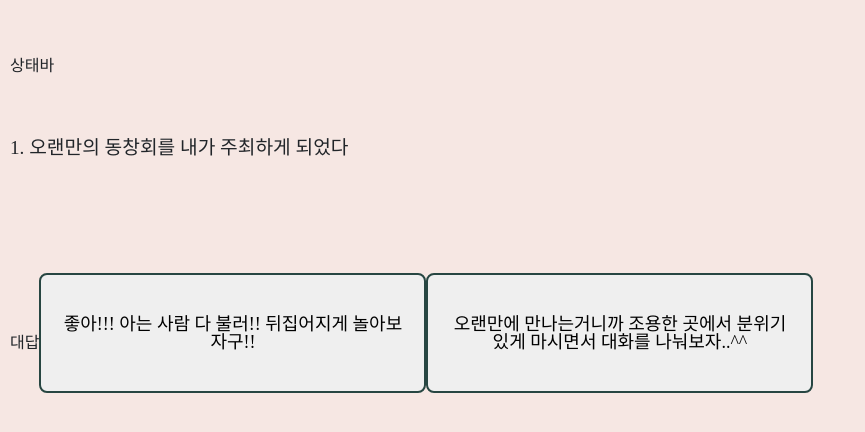
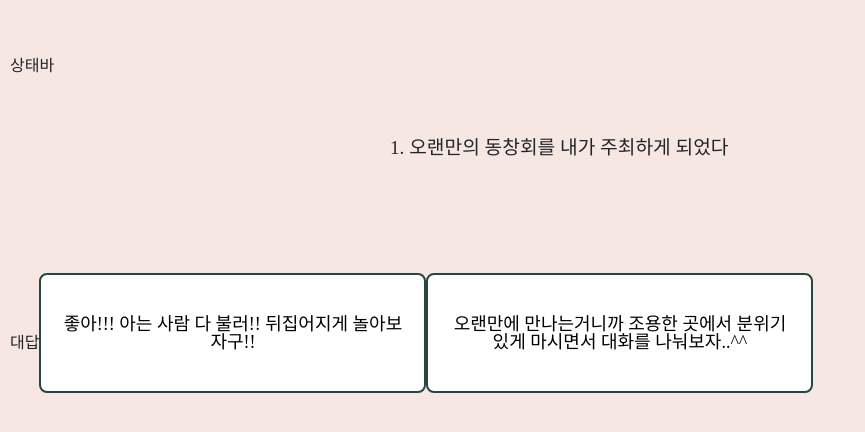
Before and after one commit to Seo-Chan/AlcoholBTI, a plain HTML site: page index copy.html in a window 1280 px wide. Both pictures are taken after a click on the element 640 px from the left and 334 px from the top of the page. Shown: the whole page, without its empty margins (0-865 px from the left). Drawn offline with nearby package versions, Linux system fonts and the light colour scheme; a web font is replaced by a local one.

Commit message:
design: 질문박스 크기 조정 및 답변 배경색 변경

```diff
--- a/css/style.css
+++ b/css/style.css
@@ -39,8 +39,9 @@ img {
 }
 
 .qnaBox {
-  margin-top: 80px;
+  margin: 80px auto 0;
   font-size: 1.2rem;
+  max-width: 500px;
 }
 
 .answerBox {
@@ -58,6 +59,7 @@ img {
   max-width: calc(387px);
   border: 2px #274642 solid;
   border-radius: 8px;
+  background-color: white;
 }
 
 .resultCont {
```
